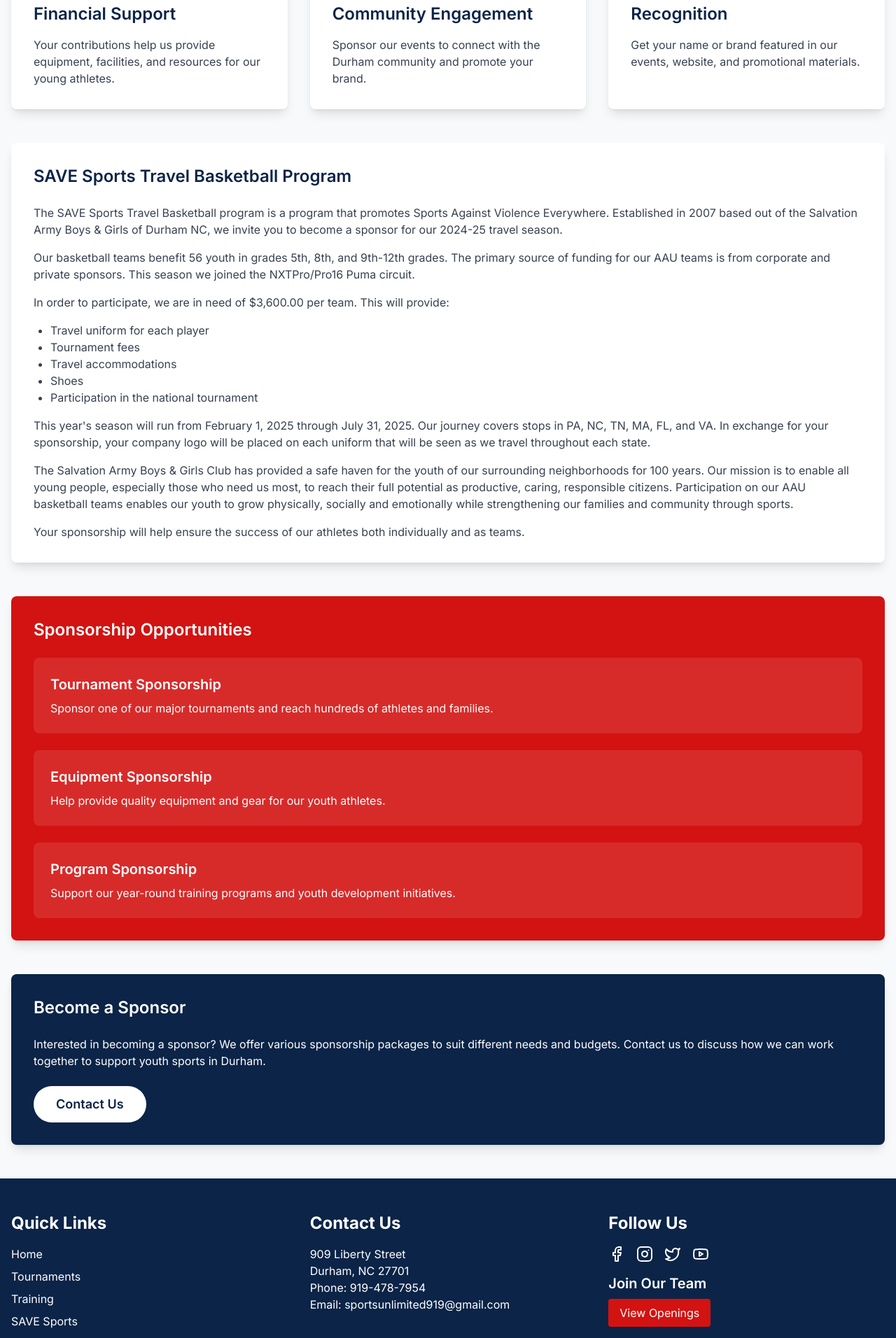
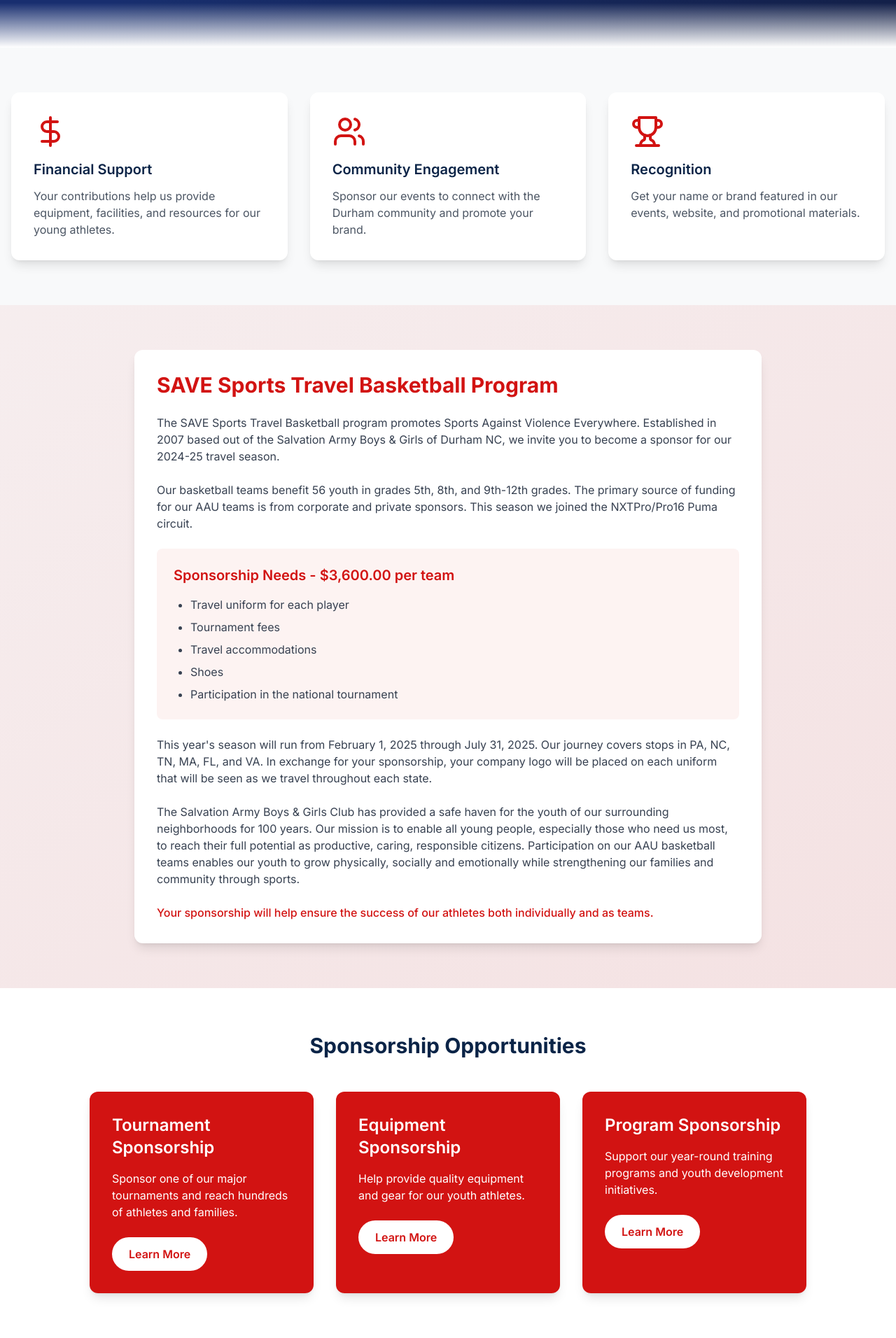
Before and after one commit to actonbp/sports-unlimited, a Next.js app: page /sponsorships in a window 1280 px wide. Shown: the part 440-2352 px from the top of the page at 70% size. Built offline with nearby package versions, Linux system fonts and the light colour scheme.

Commit message:
Enhance sponsorship page with improved design and interactivity

```diff
--- a/app/sponsorships/page.tsx
+++ b/app/sponsorships/page.tsx
@@ -7,11 +7,12 @@
 export default function SponsorshipsPage() {
   return (
     <div>
-      {/* Banner Section */}
-      <section className="relative bg-primary py-20 px-4">
-        <div className="container mx-auto text-center">
+      {/* Hero Section */}
+      <section className="relative bg-gradient-to-br from-[#1e3a8a] via-[#1e3a8a] to-[#172554] py-32 px-4">
+        <div className="absolute inset-0 bg-black/20"></div>
+        <div className="container mx-auto text-center relative z-10">
           <motion.h1
-            className="text-5xl sm:text-6xl font-bold mb-4 text-white"
+            className="text-6xl sm:text-7xl font-bold mb-6 text-white tracking-tight"
             initial={{ opacity: 0, y: -20 }}
             animate={{ opacity: 1, y: 0 }}
             transition={{ duration: 0.5 }}
@@ -19,137 +20,190 @@
             Sponsorships
           </motion.h1>
           <motion.p
-            className="text-xl sm:text-2xl text-white/90 max-w-3xl mx-auto"
+            className="text-xl sm:text-2xl text-white/90 max-w-3xl mx-auto font-medium"
             initial={{ opacity: 0 }}
             animate={{ opacity: 1 }}
             transition={{ duration: 0.5, delay: 0.2 }}
           >
             Partner with Sports Unlimited to make a difference in youth sports and our Durham community
           </motion.p>
+          <motion.div
+            initial={{ opacity: 0, y: 20 }}
+            animate={{ opacity: 1, y: 0 }}
+            transition={{ duration: 0.5, delay: 0.4 }}
+            className="mt-8"
+          >
+            <Link
+              href="#sponsorship-options"
+              className="inline-block bg-white text-[#1e3a8a] px-8 py-4 rounded-full text-lg font-semibold hover:bg-opacity-90 transition-all duration-300 hover:scale-105 transform shadow-lg"
+            >
+              View Sponsorship Options
+            </Link>
+          </motion.div>
         </div>
+        <div className="absolute bottom-0 left-0 right-0 h-16 bg-gradient-to-t from-white to-transparent"></div>
       </section>
 
-      {/* Main Content */}
-      <div className="container mx-auto px-4 py-12">
-        <div className="grid grid-cols-1 sm:grid-cols-2 lg:grid-cols-3 gap-8 mb-12">
+      {/* Benefits Grid */}
+      <div className="container mx-auto px-4 py-16">
+        <div className="grid grid-cols-1 md:grid-cols-3 gap-8">
           <motion.div
-            className="bg-white p-8 rounded-lg shadow-lg"
             initial={{ opacity: 0, y: 20 }}
             animate={{ opacity: 1, y: 0 }}
-            transition={{ duration: 0.5, delay: 0.3 }}
+            transition={{ duration: 0.5, delay: 0.2 }}
+            className="bg-white p-8 rounded-xl shadow-lg hover:shadow-xl transition-shadow"
           >
-            <DollarSign className="text-secondary w-12 h-12 mb-4" />
-            <h2 className="text-2xl font-semibold mb-4 text-primary">Financial Support</h2>
-            <p className="text-gray-700">
+            <DollarSign className="w-12 h-12 text-secondary mb-4" />
+            <h3 className="text-xl font-semibold mb-3">Financial Support</h3>
+            <p className="text-gray-600">
               Your contributions help us provide equipment, facilities, and resources for our young athletes.
             </p>
           </motion.div>
 
           <motion.div
-            className="bg-white p-8 rounded-lg shadow-lg"
             initial={{ opacity: 0, y: 20 }}
             animate={{ opacity: 1, y: 0 }}
-            transition={{ duration: 0.5, delay: 0.4 }}
+            transition={{ duration: 0.5, delay: 0.3 }}
+            className="bg-white p-8 rounded-xl shadow-lg hover:shadow-xl transition-shadow"
           >
-            <Users className="text-secondary w-12 h-12 mb-4" />
-            <h2 className="text-2xl font-semibold mb-4 text-primary">Community Engagement</h2>
-            <p className="text-gray-700">
+            <Users className="w-12 h-12 text-secondary mb-4" />
+            <h3 className="text-xl font-semibold mb-3">Community Engagement</h3>
+            <p className="text-gray-600">
               Sponsor our events to connect with the Durham community and promote your brand.
             </p>
           </motion.div>
 
           <motion.div
-            className="bg-white p-8 rounded-lg shadow-lg"
             initial={{ opacity: 0, y: 20 }}
             animate={{ opacity: 1, y: 0 }}
-            transition={{ duration: 0.5, delay: 0.5 }}
+            transition={{ duration: 0.5, delay: 0.4 }}
+            className="bg-white p-8 rounded-xl shadow-lg hover:shadow-xl transition-shadow"
           >
-            <Trophy className="text-secondary w-12 h-12 mb-4" />
-            <h2 className="text-2xl font-semibold mb-4 text-primary">Recognition</h2>
-            <p className="text-gray-700">
+            <Trophy className="w-12 h-12 text-secondary mb-4" />
+            <h3 className="text-xl font-semibold mb-3">Recognition</h3>
+            <p className="text-gray-600">
               Get your name or brand featured in our events, website, and promotional materials.
             </p>
           </motion.div>
         </div>
+      </div>
 
+      {/* SAVE Sports Program Section */}
       <motion.section
-          className="bg-white p-8 rounded-lg shadow-lg mb-12"
         initial={{ opacity: 0, y: 20 }}
         animate={{ opacity: 1, y: 0 }}
-          transition={{ duration: 0.5, delay: 0.3 }}
+        transition={{ duration: 0.5 }}
+        className="bg-gradient-to-br from-secondary/5 to-secondary/10 py-16"
       >
-          <h2 className="text-2xl font-semibold mb-6 text-primary">SAVE Sports Travel Basketball Program</h2>
-          <div className="prose max-w-none text-gray-700">
-            <p className="mb-4">
-              The SAVE Sports Travel Basketball program is a program that promotes Sports Against Violence Everywhere. Established in 2007 based out of the Salvation Army Boys & Girls of Durham NC, we invite you to become a sponsor for our 2024-25 travel season.
+        <div className="container mx-auto px-4">
+          <div className="bg-white p-8 rounded-xl shadow-lg max-w-4xl mx-auto">
+            <h2 className="text-3xl font-bold mb-6 text-secondary">SAVE Sports Travel Basketball Program</h2>
+
+            <div className="space-y-6 text-gray-700">
+              <p>
+                The SAVE Sports Travel Basketball program promotes Sports Against Violence Everywhere. Established in 2007 based out of the Salvation Army Boys & Girls of Durham NC, we invite you to become a sponsor for our 2024-25 travel season.
               </p>
-            <p className="mb-4">
+
+              <p>
                 Our basketball teams benefit 56 youth in grades 5th, 8th, and 9th-12th grades. The primary source of funding for our AAU teams is from corporate and private sponsors. This season we joined the NXTPro/Pro16 Puma circuit.
               </p>
-            <p className="mb-4">
-              In order to participate, we are in need of $3,600.00 per team. This will provide:
-            </p>
-            <ul className="list-disc pl-6 mb-4">
+
+              <div className="bg-secondary/5 p-6 rounded-lg my-8">
+                <h3 className="text-xl font-semibold mb-4 text-secondary">Sponsorship Needs - $3,600.00 per team</h3>
+                <ul className="list-disc pl-6 space-y-2">
                   <li>Travel uniform for each player</li>
                   <li>Tournament fees</li>
                   <li>Travel accommodations</li>
                   <li>Shoes</li>
                   <li>Participation in the national tournament</li>
                 </ul>
-            <p className="mb-4">
+              </div>
+
+              <p>
                 This year's season will run from February 1, 2025 through July 31, 2025. Our journey covers stops in PA, NC, TN, MA, FL, and VA. In exchange for your sponsorship, your company logo will be placed on each uniform that will be seen as we travel throughout each state.
               </p>
-            <p className="mb-4">
+
+              <p>
                 The Salvation Army Boys & Girls Club has provided a safe haven for the youth of our surrounding neighborhoods for 100 years. Our mission is to enable all young people, especially those who need us most, to reach their full potential as productive, caring, responsible citizens. Participation on our AAU basketball teams enables our youth to grow physically, socially and emotionally while strengthening our families and community through sports.
               </p>
-            <p>
+
+              <p className="font-medium text-secondary">
                 Your sponsorship will help ensure the success of our athletes both individually and as teams.
               </p>
             </div>
-        </motion.section>
-
-        <motion.section
-          className="bg-secondary text-white p-8 rounded-lg shadow-lg mb-12"
-          initial={{ opacity: 0, y: 20 }}
-          animate={{ opacity: 1, y: 0 }}
-          transition={{ duration: 0.5, delay: 0.6 }}
-        >
-          <h2 className="text-2xl font-semibold mb-6">Sponsorship Opportunities</h2>
-          <div className="space-y-6">
-            <div className="bg-white/10 p-6 rounded-lg">
-              <h3 className="text-xl font-semibold mb-2">Tournament Sponsorship</h3>
-              <p>Sponsor one of our major tournaments and reach hundreds of athletes and families.</p>
-            </div>
-            <div className="bg-white/10 p-6 rounded-lg">
-              <h3 className="text-xl font-semibold mb-2">Equipment Sponsorship</h3>
-              <p>Help provide quality equipment and gear for our youth athletes.</p>
-            </div>
-            <div className="bg-white/10 p-6 rounded-lg">
-              <h3 className="text-xl font-semibold mb-2">Program Sponsorship</h3>
-              <p>Support our year-round training programs and youth development initiatives.</p>
           </div>
         </div>
       </motion.section>
 
-        <motion.section
-          className="bg-primary text-white p-8 rounded-lg shadow-lg"
+      {/* Sponsorship Opportunities */}
+      <section id="sponsorship-options" className="py-16 bg-white">
+        <div className="container mx-auto px-4">
+          <motion.h2
             initial={{ opacity: 0, y: 20 }}
             animate={{ opacity: 1, y: 0 }}
-          transition={{ duration: 0.5, delay: 0.7 }}
+            transition={{ duration: 0.5 }}
+            className="text-3xl font-bold mb-12 text-center"
           >
-          <h2 className="text-2xl font-semibold mb-6">Become a Sponsor</h2>
+            Sponsorship Opportunities
+          </motion.h2>
+
+          <div className="grid grid-cols-1 md:grid-cols-3 gap-8 max-w-5xl mx-auto">
+            <motion.div
+              initial={{ opacity: 0, y: 20 }}
+              animate={{ opacity: 1, y: 0 }}
+              transition={{ duration: 0.5, delay: 0.2 }}
+              className="bg-secondary text-white p-8 rounded-xl shadow-lg hover:shadow-xl transition-all hover:scale-105 transform"
+            >
+              <h3 className="text-2xl font-semibold mb-4">Tournament Sponsorship</h3>
               <p className="mb-6">
-            Interested in becoming a sponsor? We offer various sponsorship packages to suit different needs and budgets.
-            Contact us to discuss how we can work together to support youth sports in Durham.
+                Sponsor one of our major tournaments and reach hundreds of athletes and families.
               </p>
               <Link
                 href="/contact"
-            className="inline-block bg-white text-primary px-8 py-3 rounded-full text-lg font-semibold hover:bg-opacity-90 transition-all duration-300 hover:scale-105 transform"
+                className="inline-block bg-white text-secondary px-6 py-3 rounded-full font-semibold hover:bg-opacity-90 transition-all"
               >
-            Contact Us
+                Learn More
               </Link>
-        </motion.section>
+            </motion.div>
+
+            <motion.div
+              initial={{ opacity: 0, y: 20 }}
+              animate={{ opacity: 1, y: 0 }}
+              transition={{ duration: 0.5, delay: 0.3 }}
+              className="bg-secondary text-white p-8 rounded-xl shadow-lg hover:shadow-xl transition-all hover:scale-105 transform"
+            >
+              <h3 className="text-2xl font-semibold mb-4">Equipment Sponsorship</h3>
+              <p className="mb-6">
+                Help provide quality equipment and gear for our youth athletes.
+              </p>
+              <Link
+                href="/contact"
+                className="inline-block bg-white text-secondary px-6 py-3 rounded-full font-semibold hover:bg-opacity-90 transition-all"
+              >
+                Learn More
+              </Link>
+            </motion.div>
+
+            <motion.div
+              initial={{ opacity: 0, y: 20 }}
+              animate={{ opacity: 1, y: 0 }}
+              transition={{ duration: 0.5, delay: 0.4 }}
+              className="bg-secondary text-white p-8 rounded-xl shadow-lg hover:shadow-xl transition-all hover:scale-105 transform"
+            >
+              <h3 className="text-2xl font-semibold mb-4">Program Sponsorship</h3>
+              <p className="mb-6">
+                Support our year-round training programs and youth development initiatives.
+              </p>
+              <Link
+                href="/contact"
+                className="inline-block bg-white text-secondary px-6 py-3 rounded-full font-semibold hover:bg-opacity-90 transition-all"
+              >
+                Learn More
+              </Link>
+            </motion.div>
           </div>
+        </div>
+      </section>
     </div>
   )
 }
```
Also changed, not shown: app/training/page.tsx (+20 -5 lines). Lines whose indentation alone changed are shown as unchanged.
